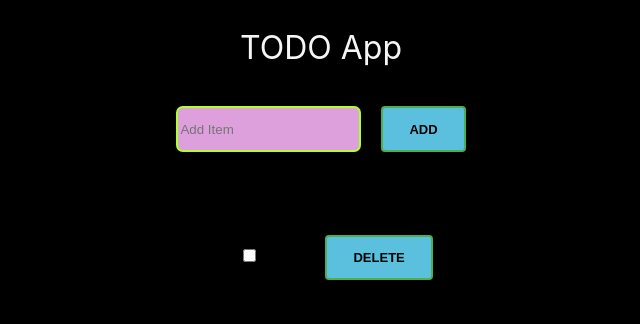
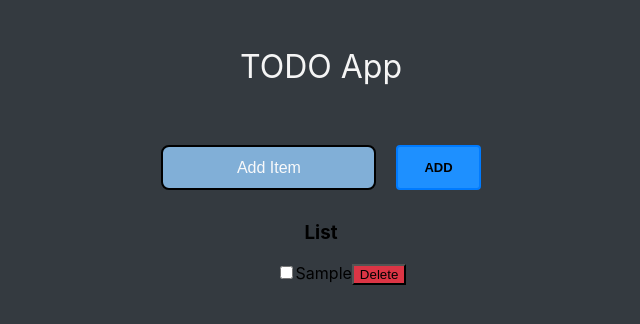
Before and after one commit to animeshjain7/Todo-App-WDS-React, a React (Create React App) app: page / in a window 1280 px wide. Both pictures are taken after typing "Sample" into the empty fields and a click on the button "ADD". Shown: the top 324 px of the page, without its empty margins (319-959 px from the left). Built offline with nearby package versions, Linux system fonts and the light colour scheme.

Commit message:
css of form completed

```diff
--- a/src/App.css
+++ b/src/App.css
@@ -1,7 +1,7 @@
 .App {
   text-align: center;
+  width: 100%;
 }
-
 
 /* .App-logo {
   height: 40vmin;
--- a/src/Todo App/NewTodoForm.js
+++ b/src/Todo App/NewTodoForm.js
@@ -27,7 +27,7 @@ export default function NewTodoForm({ addTodo }) {
           value={newItem}
           placeholder="Add Item"
         />
-        <button type="submit"> Add </button>
+        <button type="submit" className="button-add"> Add </button>
       </form>
     </>
   );
--- a/src/Todo App/TodoItem.js
+++ b/src/Todo App/TodoItem.js
@@ -1,15 +1,26 @@
-export default function TodoItem({completed, id, title, toggleTodo, deleteTodo}) {
+import "./style.css";
+
+export default function TodoItem({
+  completed,
+  id,
+  title,
+  toggleTodo,
+  deleteTodo,
+}) {
   return (
     <li>
       <label>
         <input
+          className="checkbox"
           type="checkbox"
           checked={completed}
           onChange={(e) => toggleTodo(id, e.target.checked)}
         />
         {title}
       </label>
-      <button onClick={() => deleteTodo(id)}>Delete</button>
+      <button className="button-delete" onClick={() => deleteTodo(id)}>
+        Delete
+      </button>
     </li>
   );
 }
--- a/src/Todo App/TodoList.js
+++ b/src/Todo App/TodoList.js
@@ -1,8 +1,9 @@
 import TodoItem from "./TodoItem";
+import './style.css';
 
 export default function TodoList({ todos, toggleTodo, deleteTodo }) {
   return (
-    <ul>
+    <ul className="list-tag">
       {todos.length === 0 && "No Items"}
       {todos.map((it) => {
         return (
--- a/src/Todo App/style.css
+++ b/src/Todo App/style.css
@@ -1,25 +1,34 @@
+:root {
+  --button-blue: #1e90ff;
+  --white: #ffffff;
+  --button-red:#dc3545;
+}
+
 .form-tag {
-  /* width:100%; */
   padding: 2px;
   display: flex;
-  justify-content:space-evenly;
+  justify-content:center;
   /* align-items: center; */
   align-content: center;
   flex-wrap: wrap;
 }
 
 .input-tag {
-  background-color: plum;
+  background-color: #81afd7;
   margin: 10px;
-  border: 2px solid greenyellow;
   border-radius: 0.5em;
-  height: 40px;
-  /* width: 270px; */
-  /* animation: mymove 5s infinite; */
+  min-height: 2rem;
+  font-size:medium;
+  text-align: center;
+  border: 2px solid black;
+}
+::placeholder{
+  color: #f8f9fa;
 }
 
-.input-tag:hover {
-  background-color: whitesmoke;
+.input-tag:focus{
+  outline: none;
+  border:2px solid greenyellow;
 }
 
 h1 {
@@ -30,10 +39,12 @@ h1 {
   padding: 2%;
   text-align: center;
 }
-button {
+
+.button-add {
+  outline: none;
+  border: 2px solid #007bff;
   text-transform: uppercase;
-  background-color: #5bc0de;
-  border: 2px solid #4CAF50;
+  background-color: var(--button-blue);
   border-radius: 0.25rem;
   padding:1em 2em;
   margin: 10px;
@@ -41,21 +52,16 @@ button {
   cursor: pointer;
   font-weight: 700;
 }
+.button-add:hover{
+  border: 2px solid #4CAF50 ;
+}
 
-@keyframes mymove {
-  20% {
-    border-color: violet;
-  }
-  40% {
-    border-color: orange;
-  }
-  60% {
-    border-color: blue;
-  }
-  80% {
-    border-color: green;
-  }
-  100% {
-    border-color: yellow;
-  }
+
+.list-tag{
+  list-style-type: none;
 }
+
+.button-delete{
+  outline: none;
+  background-color:var(--button-red) ;
+}
--- a/src/index.css
+++ b/src/index.css
@@ -6,12 +6,17 @@ body {
     sans-serif;
   -webkit-font-smoothing: antialiased;
   -moz-osx-font-smoothing: grayscale;
-  background-color: black;
+  background-color: #343a40;
   display: flex;
   justify-content: center;
   align-items: center;
 }
 
+#root{
+  width: 100%;
+}
+
+
 code {
   font-family: source-code-pro, Menlo, Monaco, Consolas, 'Courier New',
     monospace;
```
